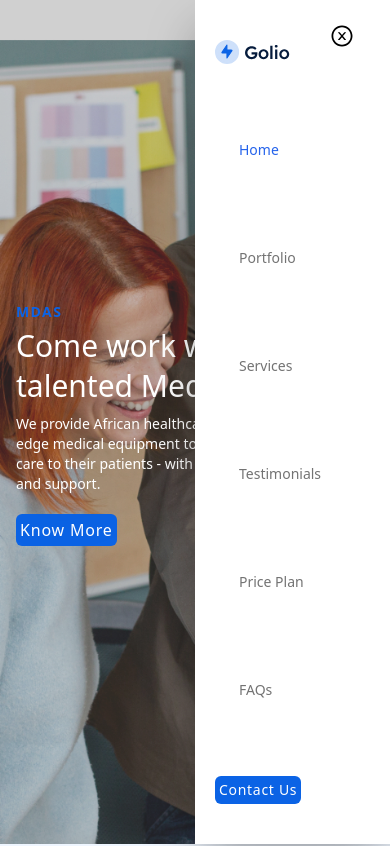
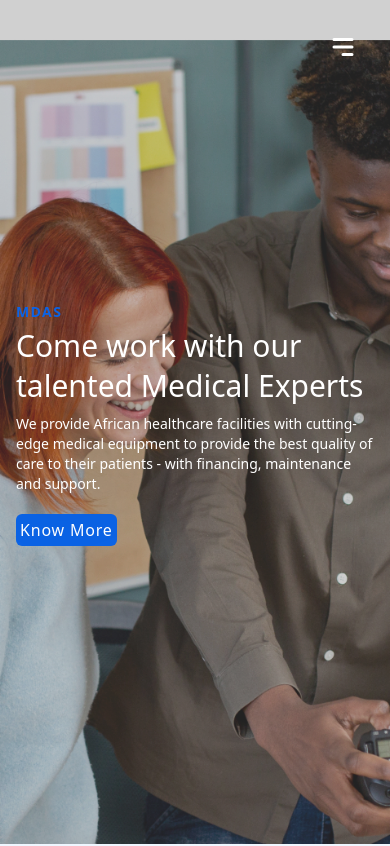
Before and after one commit to TubiOb/golio, a React (Create React App) app: page / in a window 390 px wide. Shown: the top 846 px of the page. Built offline with nearby package versions, Linux system fonts and the light colour scheme; the HTML template or start-up script is replaced by a standard one.

Commit message:
finally got it to work

```diff
--- a/src/components/MobileNav.js
+++ b/src/components/MobileNav.js
@@ -1,21 +1,29 @@
 import React, { useState, useEffect } from 'react'
 import { Link, useLocation } from 'react-router-dom'
 import logo from '../assets/Logo.svg'
-import { AiOutlineCloseCircle } from "react-icons/ai";
+// import { AiOutlineCloseCircle } from "react-icons/ai";
+import { HiMenuAlt3 } from "react-icons/hi";
+import { LiaWindowCloseSolid } from "react-icons/lia";
 
-const MobileNav = ({ isOpen, onClose }) => {
+const MobileNav = () => {
     const location = useLocation();
     const [activeLi, setActiveLi] = useState('Home');
+    const [isMenuOpen, setIsMenuOpen] = useState(false);
 
     useEffect(() => {
         setActiveLi('Home');
     }, [location.pathname]);
 
     const handleClick = (clickedLink) => {
-        console.log(`Clicked on: ${clickedLink}`);
+        // console.log(`Clicked on: ${clickedLink}`);
         setActiveLi(clickedLink);
-        onclose();
+        setIsMenuOpen(false);
     };
+
+    const toggleMenu = () => {
+        setIsMenuOpen(!isMenuOpen);
+        console.log('open');
+    }
 
     let links = [
         {name: 'Home', link: '/'},
@@ -26,14 +34,21 @@ const MobileNav = ({ isOpen, onClose }) => {
         {name: 'FAQs', link: '#'},
     ]
   return (
-    <div className={`SIDEBAR absolute w-[50%] h-full bg-white hidden top-0 right-0 z-50 py-10 px-2 gap-9 transition-transform ${isOpen ? 'transform translate-x-0' : 'transform translate-x-full'}`}>
+    <div className={`h-full fixed bg-white lg:hidden w-[70%] md:w-[50%] top-0 right-0 z-50 py-10 px-5 gap-5 flex-col flex items-start justify-between drop-shadow-2xl shadow-2xl transition-all duration-500 ${isMenuOpen ? 'w-0' : 'w-[-50%]'}`}>
         <div className='w-16 h-6 cursor-pointer flex ml-4'>
             <Link to='/' className='w-full h-full cursor-pointer'>
                 <img src={logo} alt="Golio" className='w-full h-full' />
             </Link>
         </div>
 
-        <AiOutlineCloseCircle size={24} className='absolute top-4 right-4 ' onClick={onclose} />
+        <div className='absolute right-8 top-6 cursor-pointer lg:hidden' onClick={toggleMenu}>
+                {isMenuOpen
+                    ?
+                    (<LiaWindowCloseSolid  size={30} className='text-white' />)
+                    :
+                    (<HiMenuAlt3 size={30} className='text-white' />)
+                }
+        </div>
 
 
         <ul className='flex h-14 flex-col items-start justify-between py-8 px-2 list-none gap-4 text-sm'>
@@ -43,6 +58,8 @@ const MobileNav = ({ isOpen, onClose }) => {
                 </li>
             ))}
         </ul>
+
+        <button type="submit" className='bg-[#0B63E5] text-white tracking-wider hover:bg-neutral-800/90 text-sm font-normal py-1 px-1 lg:font-medium'>Contact Us</button>
     </div>
   )
 }
--- a/src/components/Navigation.jsx
+++ b/src/components/Navigation.jsx
@@ -1,28 +1,27 @@
 import React, { useState, useEffect } from 'react'
 import logo from '../assets/Logo.svg'
 import { Link, useLocation } from 'react-router-dom'
-import { CgMenuRound } from "react-icons/cg";
-import MobileNav from './MobileNav';
-// import { BiMenuAltRight } from "react-icons/bi";
-import { AiOutlineCloseCircle } from "react-icons/ai";
+import { HiMenuAlt3 } from "react-icons/hi";
+import { LiaWindowCloseSolid } from "react-icons/lia";
 
 const Navigation = () => {
     const location = useLocation();
     const [activeLi, setActiveLi] = useState('Home');
-    const [isMobileNavOpen, setMobileNavOpen] = useState(false);
+    const [isMenuOpen, setIsMenuOpen] = useState(false);
 
     useEffect(() => {
         setActiveLi('Home');
     }, [location.pathname]);
 
     const handleClick = (clickedLink) => {
-        console.log(`Clicked on: ${clickedLink}`);
+        // console.log(`Clicked on: ${clickedLink}`);
         setActiveLi(clickedLink);
+        setIsMenuOpen(false);
     };
 
-    const handleMenuClick = () => {
-        setMobileNavOpen(true);
-    };
+    const toggleMenu = () => {
+        setIsMenuOpen(!isMenuOpen);
+    }
 
     let links = [
         {name: 'Home', link: '/'},
@@ -34,41 +33,42 @@ const Navigation = () => {
     ]
 
   return (
-    // <div className='flex relative'>
-        <div className='bg-white cursor-pointer z-50 lg:rounded-md lg:w-[90%] lg:h-12 lg:mt-5 m-auto lg:py-1 w-[50%] right-0 h-full px-5 py-10 lg:px-2 gap-9 lg:gap-1 fixed lg:sticky flex lg:flex-row flex-col justify-between items-start lg:items-center drop-shadow-2xl shadow-2xl'>
-            <div className='w-18 h-6 cursor-pointer flex'>
+    <div className='flex relative'>
+        <div className={`bg-white cursor-pointer z-40 lg:rounded-md lg:w-[90%] right-0 md:w-[50%] w-[70%] lg:h-12 h-full lg:mt-5 m-auto lg:py-1 px-5 py-10 lg:px-2 gap-9 lg:gap-1 fixed lg:sticky lg:flex lg:flex-row justify-between md:items-center items-start lg:items-center drop-shadow-2xl shadow-2xl transition-all duration-500 ${isMenuOpen ? 'right-0' : 'right-[-100%]'}`}>
+            <div className='w-16 h-6 cursor-pointer flex'>
                 <Link to='/' className='w-full h-full cursor-pointer'>
                     <img src={logo} alt="Golio" className='w-full h-full' />
                 </Link>
             </div>
 
-            <div className='absolute right-8 top-6 cursor-pointer lg:hidden'>
-                <AiOutlineCloseCircle size={24} />
 
-            <   CgMenuRound size={28} className='text-white' />
-            </div>
 
-            <ul className='flex h-full lg:flex-row flex-col lg:items-center items-start justify-between lg:py-3 list-none md md:gap-1 lg:gap-2 text-sm py-8 lg:px-0 px-2'>
+
+
+            <ul className='flex h-[60%] lg:h-full lg:flex-row flex-col lg:items-center items-start justify-between lg:py-3 list-none md md:gap-1 lg:gap-2 text-sm py-8 lg:px-0 px-2'>
                 {links.map((link) => (
-                    <li key={link.name} className={`transition-all cursor-pointer py-2 px-4 duration-300 ${activeLi === link.name ? ' text-blue-600 lg:border-b-2 lg:border-blue-600 hover:bg-neutral-200 hover:rounded-md' : ' text-neutral-500 hover:text-blue-600 '}`}  onClick={() => handleClick(link.name)}>
+                    <li key={link.name} className={`transition-all cursor-pointer py-2 px-4 duration-300 ${activeLi === link.name ? ' text-blue-600 lg:border-b-2 lg:border-blue-600 hover:bg-neutral-200 lg:hover:rounded-none hover:rounded-md' : ' text-neutral-500 hover:text-blue-600 '}`}  onClick={() => handleClick(link.name)}>
                         {link.name}
                     </li>
                 ))}
             </ul>
 
+
             <button type="submit" className='bg-[#0B63E5] text-white tracking-wider hover:bg-neutral-800/90 text-sm font-normal py-1 px-1 lg:font-medium'>Contact Us</button>
+        </div>
 
 
+        <div className='absolute right-8 z-50 top-8 cursor-pointer lg:hidden' onClick={toggleMenu}>
+                {isMenuOpen
+                    ?
+                    (<LiaWindowCloseSolid  size={30} className='text-black z-50' />)
+                    :
+                    (<HiMenuAlt3 size={30} className='text-white z-50' />)
+                }
+            </div>
 
 
-        </div>
-
-    // </div>
-
-
-
-
-
+    </div>
   )
 }
 
--- a/src/pages/Home.js
+++ b/src/pages/Home.js
@@ -2,16 +2,15 @@ import React from 'react'
 import Hero from '../components/Hero'
 import Navigation from '../components/Navigation'
 import Main from '../components/Main'
-// import MobileNav from '../components/MobileNav'
 import Operate from '../components/Operate'
 import Team from '../components/Team'
 import Testimonials from '../components/Testimonials'
 
 const Home = () => {
+
   return (
-    <div className='bg-blue-50 w-full h-full'>
-        <Navigation />
-        {/* <MobileNav /> */}
+    <div className='bg-blue-50 w-full h-full relative'>
+        <Navigation  />
         <Hero />
         <Main />
         <Operate />
```
